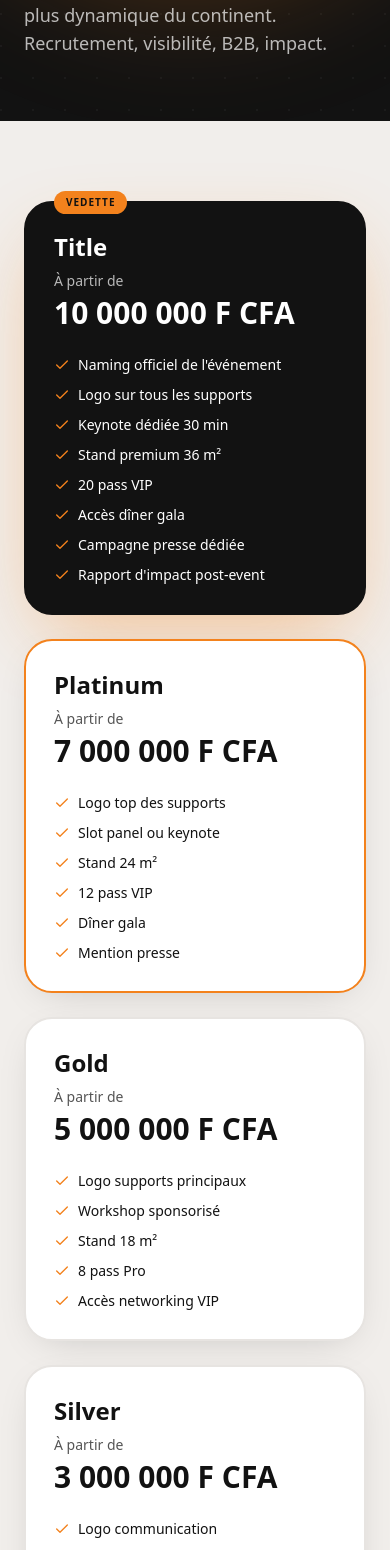
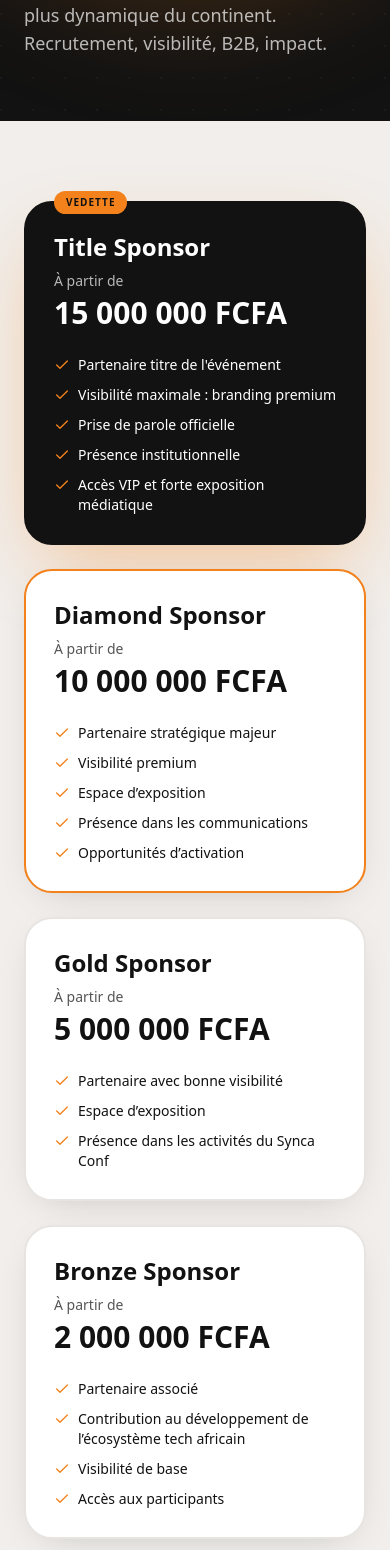
Before and after one commit to adjanayo/synca_conf_front, a React (Vite) app in the folder brief-and-style-guide-main/: page /partenaires in a window 390 px wide. Shown: the part 435-1985 px from the top of the page. Built offline with nearby package versions, Linux system fonts and the light colour scheme.

Commit message:
modification partenaire et ambassadeur

```diff
--- a/brief-and-style-guide-main/src/pages/ambassadeur.tsx
+++ b/brief-and-style-guide-main/src/pages/ambassadeur.tsx
@@ -29,7 +29,7 @@ export function AmbassadeurPage() {
         description="Étudiants, devs, leaders communauté : aide-nous à faire rayonner la conférence dans ta région et dans ton université."
       />
 
-      <section className="py-20 bg-cream">
+      {/*<section className="py-20 bg-cream">
         <div className="mx-auto max-w-6xl px-6 grid md:grid-cols-3 gap-5">
           {PERKS.map((p) => (
             <div key={p.t} className="rounded-3xl bg-white border border-border p-7 shadow-card">
@@ -39,11 +39,52 @@ export function AmbassadeurPage() {
             </div>
           ))}
         </div>
+      </section>*/}
+      <section className="py-20 bg-white">
+        <div className="mx-auto max-w-6xl px-6">
+          <div className="text-sm uppercase text-primary mb-2">Le rôle</div>
+          <h2 className="text-3xl font-bold mb-10">Ce que fait un ambassadeur</h2>
+
+          <div className="grid md:grid-cols-2 lg:grid-cols-4 gap-6">
+            {[
+              { id: "01", t: "Relayer", d: "Promouvoir l'événement." },
+              { id: "02", t: "Mobiliser", d: "Activer ton réseau local." },
+              { id: "03", t: "Recruter", d: "Attirer des participants." },
+              { id: "04", t: "Représenter", d: "Présence sur place." },
+            ].map((item) => (
+              <div key={item.id} className="border rounded-2xl p-6 bg-cream">
+                <span className="text-primary font-bold">{item.id}</span>
+                <h4 className="mt-2 font-semibold">{item.t}</h4>
+                <p className="text-sm text-muted-foreground mt-2">{item.d}</p>
+              </div>
+            ))}
+          </div>
+        </div>
+      </section>
+      <section className="py-20 bg-cream">
+        <div className="mx-auto max-w-6xl px-6">
+          <div className="text-sm uppercase text-primary mb-2">Pourquoi candidater</div>
+          <h2 className="text-3xl font-bold mb-10">Les avantages</h2>
+
+          <div className="space-y-4">
+            {[
+              "Badge Synca Conf 2027",
+              "Certificat officiel",
+              "Accès réseau & coulisses",
+              "Kit ambassadeur",
+            ].map((adv, i) => (
+              <div key={i} className="flex gap-3">
+                <span className="text-primary">＋</span>
+                <p>{adv}</p>
+              </div>
+            ))}
+          </div>
+        </div>
       </section>
 
-      <DateGate opensAt={OPENS_AT} label="Le programme ambassadeur ouvre en mars 2027.">
+     {/*} <DateGate opensAt={OPENS_AT} label="Le programme ambassadeur ouvre en mars 2027.">
         <AmbassadeurForm />
-      </DateGate>
+      </DateGate>*/}
     </>
   );
 }
--- a/brief-and-style-guide-main/src/pages/partenaires.tsx
+++ b/brief-and-style-guide-main/src/pages/partenaires.tsx
@@ -5,7 +5,7 @@ import { PageHeader } from "../components/site/PageHeader";
 import { FormShell, FormSection, Field, inputCls, textareaCls } from "../components/site/FormShell";
 import { PARTNER_TIERS, PARTNER_SECTEURS, PARTNER_BUDGET, PARTNER_OBJECTIFS, SOURCES } from "../lib/forms/constants";
 
-const TIERS = [
+{/*const TIERS = [
   { name: "Title", price: "10 000 000 F CFA", color: "bg-ink text-white border-ink", featured: true,
     perks: ["Naming officiel de l'événement", "Logo sur tous les supports", "Keynote dédiée 30 min", "Stand premium 36 m²", "20 pass VIP", "Accès dîner gala", "Campagne presse dédiée", "Rapport d'impact post-event"] },
   { name: "Platinum", price: "7 000 000 F CFA", color: "bg-white text-ink border-primary",
@@ -18,6 +18,54 @@ const TIERS = [
     perks: ["Logo site & badges", "Stand 6 m²", "3 pass Pro"] },
   { name: "Partenaire média", price: "Échange visibilité", color: "bg-peach text-ink border-primary/30",
     perks: ["Logo presse", "Accès interviews", "2 pass Presse", "Contenu co-produit"] },
+];*/}
+const TIERS = [
+  {
+    name: "Title Sponsor",
+    price: "15 000 000 FCFA",
+    color: "bg-ink text-white border-ink",
+    featured: true,
+    perks: [
+      "Partenaire titre de l'événement",
+      "Visibilité maximale : branding premium",
+      "Prise de parole officielle",
+      "Présence institutionnelle",
+      "Accès VIP et forte exposition médiatique",
+    ],
+  },
+  {
+    name: "Diamond Sponsor",
+    price: "10 000 000 FCFA",
+    color: "bg-white text-ink border-primary",
+    perks: [
+      "Partenaire stratégique majeur",
+      "Visibilité premium",
+      "Espace d’exposition",
+      "Présence dans les communications",
+      "Opportunités d’activation",
+    ],
+  },
+  {
+    name: "Gold Sponsor",
+    price: "5 000 000 FCFA",
+    color: "bg-white text-ink border-border",
+    perks: [
+      "Partenaire avec bonne visibilité",
+      "Espace d’exposition",
+      "Présence dans les activités du Synca Conf",
+    ],
+  },
+  {
+    name: "Bronze Sponsor",
+    price: "2 000 000 FCFA",
+    color: "bg-white text-ink border-border",
+    perks: [
+      "Partenaire associé",
+      "Contribution au développement de l’écosystème tech africain",
+      "Visibilité de base",
+      "Accès aux participants",
+    ],
+  },
 ];
 
 export function PartenairesPage() {
@@ -50,7 +98,7 @@ export function PartenairesPage() {
         </div>
       </section>
 
-      <PartnerForm />
+      {/*<PartnerForm />*/}
     </>
   );
 }
@@ -110,7 +158,7 @@ function PartnerForm() {
   };
 
   return (
-    <div id="form" className="bg-background py-4">
+   {/* <div id="form" className="bg-background py-4">
       <div className="mx-auto max-w-3xl px-6 pt-10">
         <div className="text-center mb-6">
           <div className="text-xs uppercase tracking-[0.2em] text-primary font-semibold">Devenir partenaire</div>
@@ -218,6 +266,6 @@ function PartnerForm() {
           </div>
         </form>
       </FormShell>
-    </div>
+    </div>*/}
   );
 }
```
Also changed, not shown: 1 other file (tests, documents, lock files or other folders).
